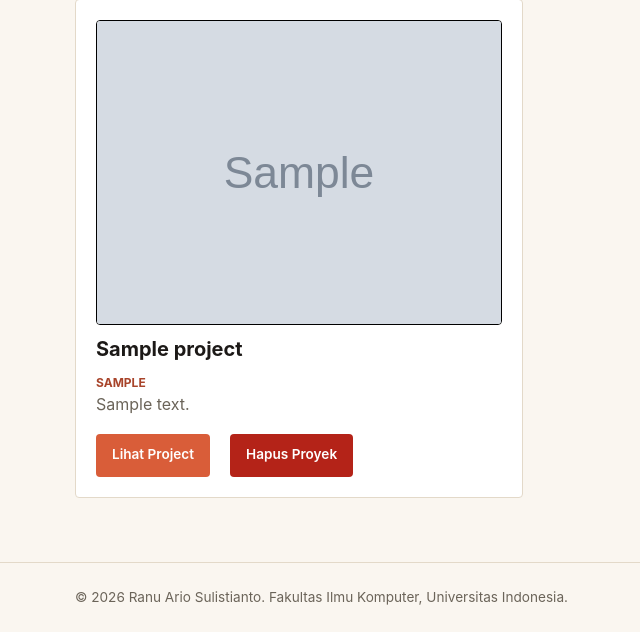
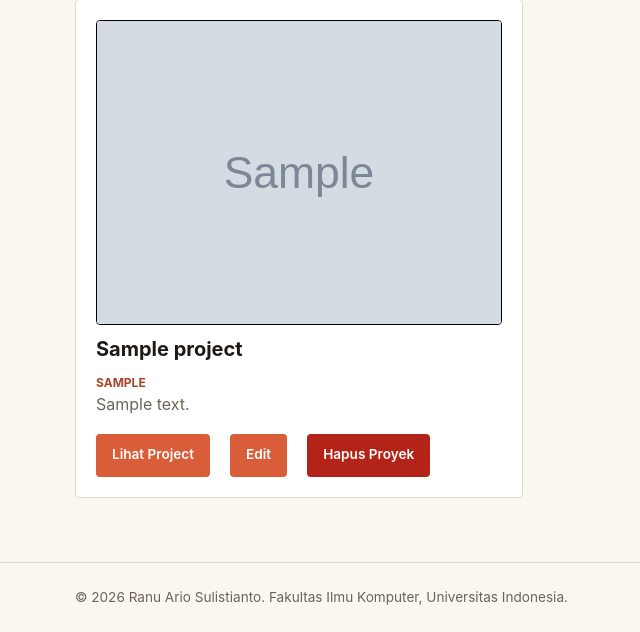
Before and after one commit to Ranario13/MyPortofolio, a Django app: page /projects/ in a window 1280 px wide. Shown: the part 316-948 px from the top of the page, without its empty margins (109-749 px from the left). Run offline with Django 5.2, Linux system fonts and the light colour scheme; tables that the repository leaves empty hold one stand-in row (values such as "Sample post"); grey boxes marked "Sample" are stand-in pictures.

Commit message:
feat: add edit button and json delivery link to project page

```diff
--- a/templates/project.html
+++ b/templates/project.html
@@ -9,11 +9,13 @@
                 <p class="section-kicker">Karya yang saya bangun</p>
                 <div class="project-header">
                     <h1>Projects</h1>
-                    <a href="{% url 'main:create_project' %}"
-                       class="button project-add-button">
-                        <span aria-hidden="true">+</span>
-                        Tambah Proyek
-                    </a>
+                    <div style="display: flex; gap: 0.5rem; align-items: center;">
+                        <a href="{% url 'main:create_project' %}"
+                           class="button project-add-button">
+                            <span aria-hidden="true">+</span>
+                            Tambah Proyek
+                        </a>
+                    </div>
                 </div>
                 <form method="get"
                       action="{% url 'main:show_projects' %}"
@@ -40,8 +42,9 @@
                             <div class="project-card-actions">
                                 <div class="project-actions">
                                     {% if project.project_url %}
-                                        <a href="{{ project.project_url }}" class="button">Lihat Project</a>
+                                        <a href="{{ project.project_url }}" class="button" target="_blank">Lihat Project</a>
                                     {% endif %}
+                                    <a href="{% url 'main:update_project' project.id %}" class="button">Edit</a>
                                     {% include "components/project_delete_modal.html" with project=project %}
                                 </div>
                             </div>
```
